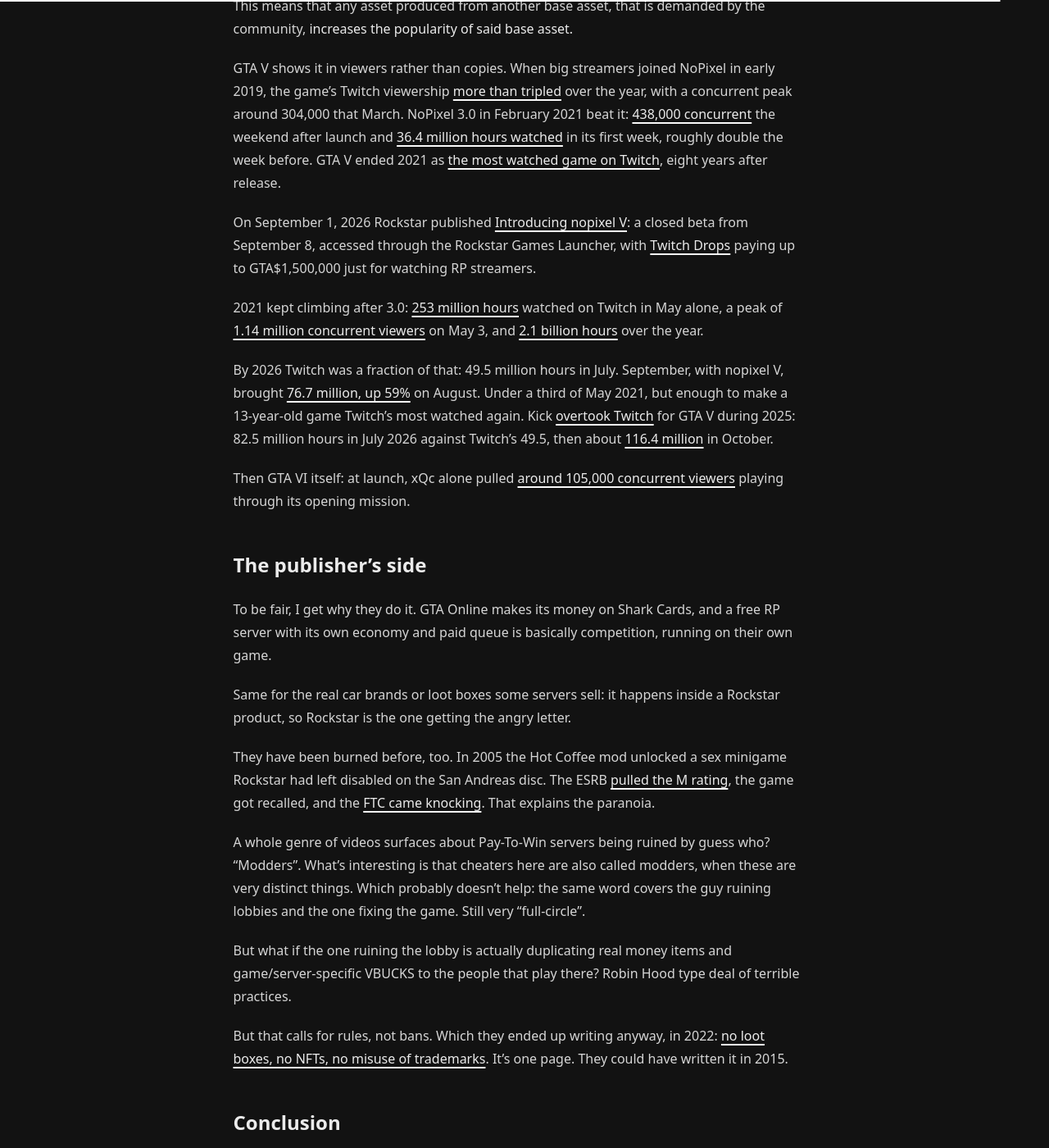
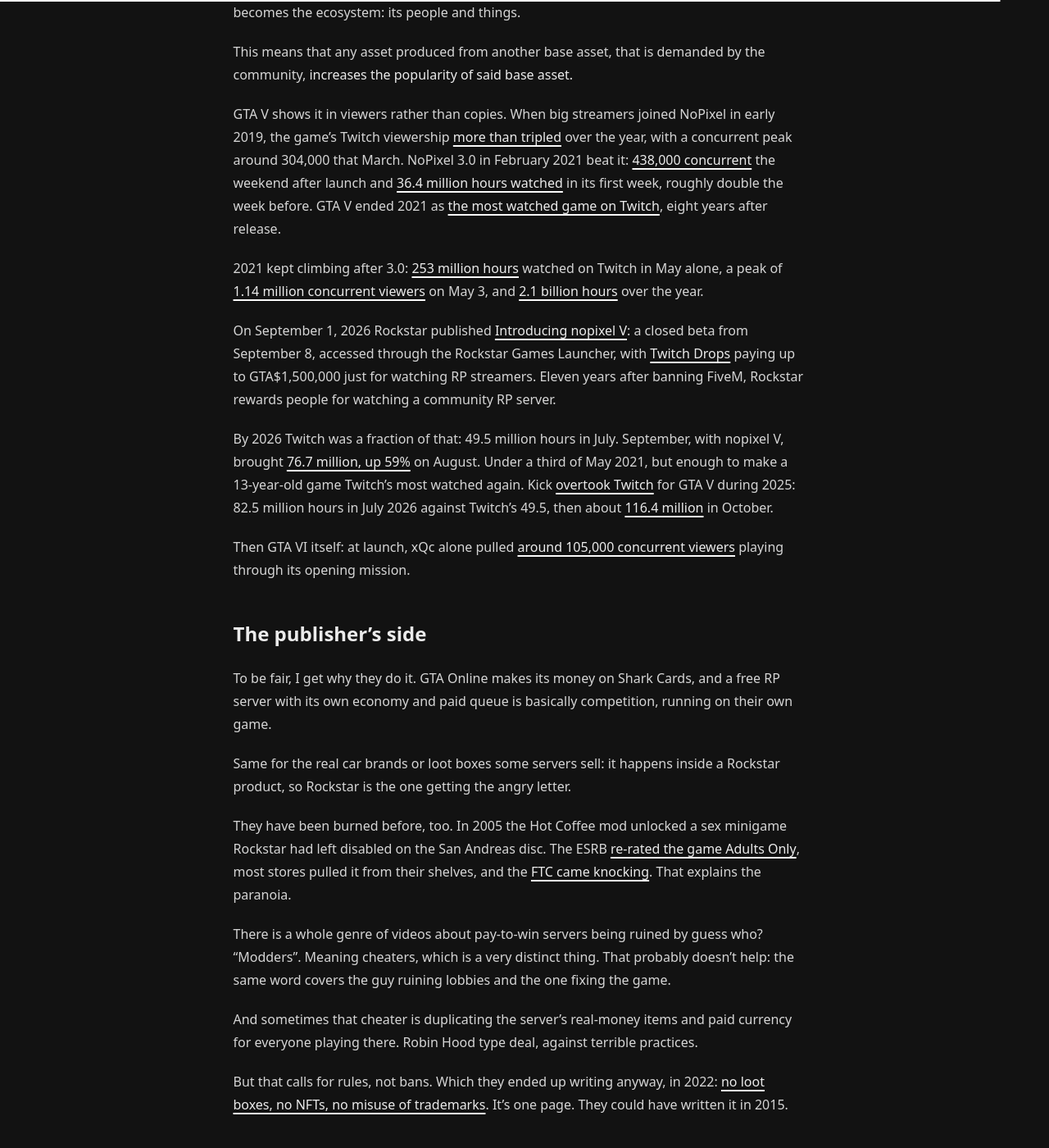
Before and after one commit to h8d13/dontreadthedocs, a Jekyll site: the page built from _notes/modding-wizards.md, in a window 1280 px wide and 1400 px high, scrolled down 7635 px. Shown: the whole window at 82% size. Built offline with Jekyll 4.4.1, drawn with Linux system fonts in a browser that asks for light colours; some of the changed text lies outside the part shown.

Commit message:
misc
Signed-off-by: h8d13 <hadean-eon-dev@proton.me>

```diff
--- a/_notes/modding-wizards.md
+++ b/_notes/modding-wizards.md
@@ -162,8 +163,8 @@ a message from Valve.
 Then releasing on console only while that delays their magical free work...
 And honestly will just create more piracy that has the game already running.
 
-As much as I'm against piracy when it comes to video games, and AI usage on
-said subject... This one is kinda self-inflicted. Gatekeeping the PC version is
+As much as I'm against piracy when it comes to video games, and against AI
+being used for it... This one is kinda self-inflicted. Gatekeeping the PC version is
 a choice, and nobody forced them to make this decision.
 
 GTA VI came out on November 19, 2026, on PS5 and Xbox Series only.
@@ -268,7 +269,7 @@ counter-notice and GitHub [restored it][mta-tf] once Take-Two failed to sue. A
 22-year-old mod, tolerated for two decades, then targeted anyway.
 
 So the wizards worked for free for eight years, under legal threat for part of
-it.
+it, and only got a contract once the thing was too big to ban.
 
 ## Popularity & Demand
 
@@ -286,14 +287,15 @@ the weekend after launch and [36.4 million hours watched][rp-streamscharts] in i
 first week, roughly double the week before. GTA V ended 2021 as
 [the most watched game on Twitch][rp-dexerto], eight years after release.
 
+2021 kept climbing after 3.0: [253 million hours][rp-statista]
+watched on Twitch in May alone, a peak of [1.14 million concurrent viewers][rp-twitchtracker]
+on May 3, and [2.1 billion hours][rp-2021] over the year.
+
 On September 1, 2026 Rockstar published
 [Introducing nopixel V][nopixel-v]: a closed beta from September 8, accessed
 through the Rockstar Games Launcher, with [Twitch Drops][nopixel-dexerto] paying
-up to GTA$1,500,000 just for watching RP streamers.
-
-2021 kept climbing after 3.0: [253 million hours][rp-statista]
-watched on Twitch in May alone, a peak of [1.14 million concurrent viewers][rp-twitchtracker]
-on May 3, and [2.1 billion hours][rp-2021] over the year.
+up to GTA$1,500,000 just for watching RP streamers. Eleven years after banning
+FiveM, Rockstar rewards people for watching a community RP server.
 
 By 2026 Twitch was a fraction of that: 49.5 million hours in July. September, with
 nopixel V, brought [76.7 million, up 59%][rp-sept26] on August. Under a third of
@@ -316,17 +318,15 @@ Rockstar product, so Rockstar is the one getting the angry letter.
 
 They have been burned before, too. In 2005 the Hot Coffee mod unlocked a sex minigame
 Rockstar had left disabled on the San Andreas disc. The ESRB
-[pulled the M rating][hotcoffee-esrb], the game got recalled, and the
-[FTC came knocking][hotcoffee-ftc]. That explains the paranoia.
+[re-rated the game Adults Only][hotcoffee-esrb], most stores pulled it from their
+shelves, and the [FTC came knocking][hotcoffee-ftc]. That explains the paranoia.
 
-A whole genre of videos surfaces about Pay-To-Win servers being ruined by guess who?
-"Modders". What's interesting is that cheaters here are also called modders, when
-these are very distinct things. Which probably doesn't help: the same word covers
-the guy ruining lobbies and the one fixing the game. Still very "full-circle".
+There is a whole genre of videos about pay-to-win servers being ruined by guess who?
+"Modders". Meaning cheaters, which is a very distinct thing. That probably doesn't
+help: the same word covers the guy ruining lobbies and the one fixing the game.
 
-But what if the one ruining the lobby is actually duplicating real money items and
-game/server-specific VBUCKS to the people that play there? Robin Hood type deal
-of terrible practices.
+And sometimes that cheater is duplicating the server's real-money items and paid
+currency for everyone playing there. Robin Hood type deal, against terrible practices.
 
 But that calls for rules, not bans. Which they ended up writing anyway, in 2022:
 [no loot boxes, no NFTs, no misuse of trademarks][rp-policy]. It's one page.
```
Also changed, not shown: other parts of _notes/modding-wizards.md (+6 -4 lines).
